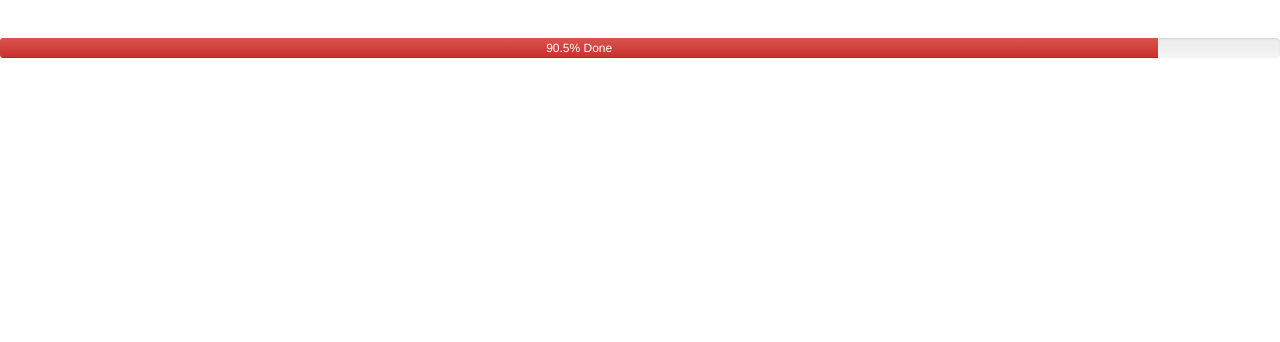
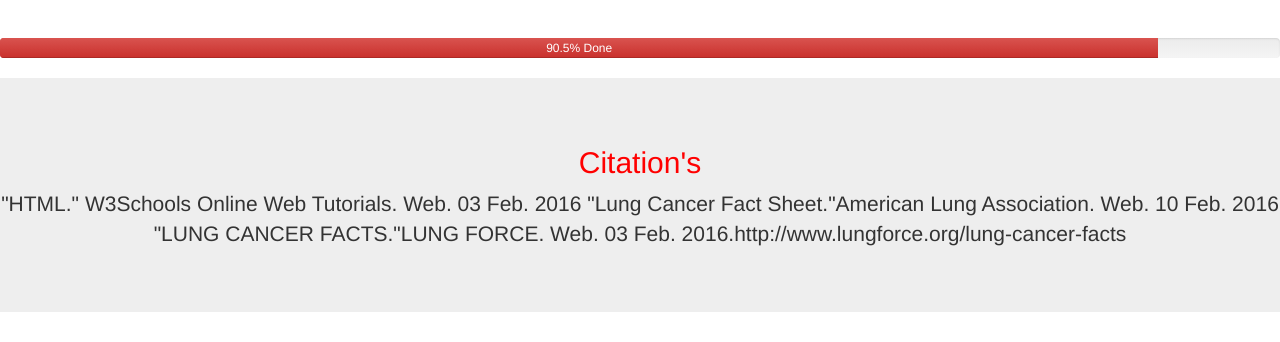
Before and after one commit to TheThing03/StopLungCancer, a plain HTML site: page index.html in a window 1280 px wide. Shown: the part 719-1061 px from the top of the page. Before the commit the page ends 800 px from the top, so only its background shows below. Drawn offline with nearby package versions, Linux system fonts and the light colour scheme.

Commit message:
Update index.html

```diff
--- a/index.html
+++ b/index.html
@@ -62,6 +62,15 @@
 </div>
 
 
+<div class="jumbotron">
+  <h2><font color=red><center>Citation's</center></font></h2>
+  <p>"HTML." W3Schools Online Web Tutorials. Web. 03 Feb. 2016  "Lung Cancer Fact Sheet."American Lung Association. Web. 10 Feb. 2016  "LUNG CANCER FACTS."LUNG FORCE. Web. 03 Feb. 2016.http://www.lungforce.org/lung-cancer-facts
+
+
+
+</div>
+
+
 
 
 
```
